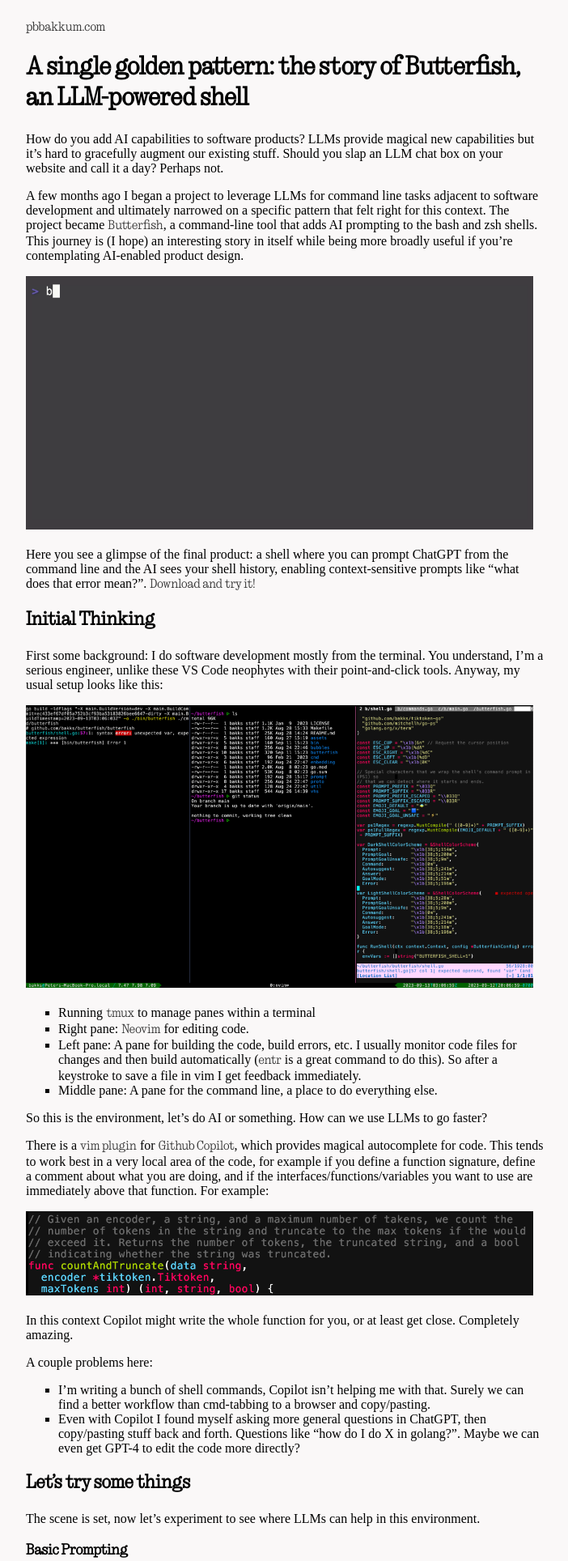
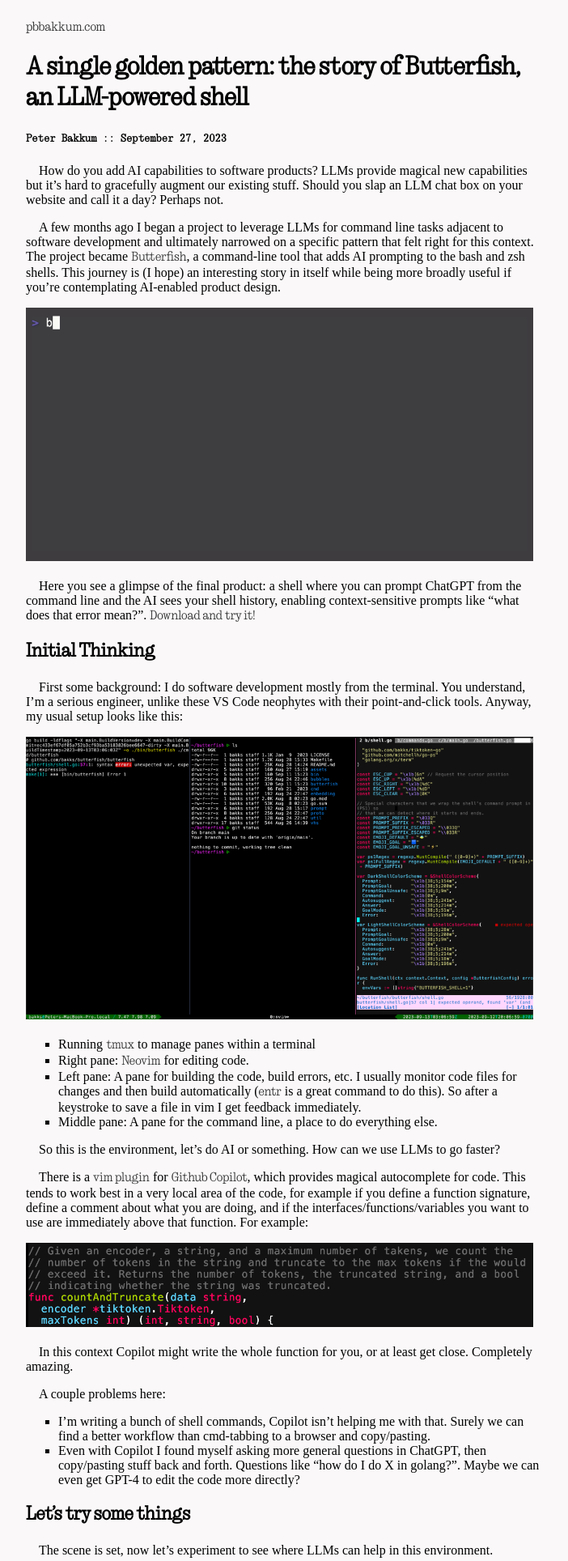
Before and after one commit to bakks/bakks.github.io, a PHP site: page /blog/20230927/ in a window 1280 px wide. Shown: the top 1928 px of the page at 81% size, without its empty margins (288-990 px from the left). Run offline with PHP 8.4, Linux system fonts and the light colour scheme.

Commit message:
Minor css tweaks

```diff
--- a/blog/20230927/index.html
+++ b/blog/20230927/index.html
@@ -18,6 +18,7 @@
 <body>
 <a href="http://pbbakkum.com">pbbakkum.com</a>
 <h1>A single golden pattern: the story of Butterfish, an LLM-powered shell</h1>
+<h5 class="subheading">Peter Bakkum :: September 27, 2023</h5>
 <p>How do you add AI capabilities to software products? LLMs provide magical new capabilities but it’s hard to gracefully augment our existing stuff. Should you slap an LLM chat box on your website and call it a day? Perhaps not.</p>
 
 <p>A few months ago I began a project to leverage LLMs for command line tasks adjacent to software development and ultimately narrowed on a specific pattern that felt right for this context. The project became <a href="https://butterfi.sh">Butterfish</a>, a command-line tool that adds AI prompting to the bash and zsh shells. This journey is (I hope) an interesting story in itself while being more broadly useful if you’re contemplating AI-enabled product design.</p>
--- a/blog/style.css
+++ b/blog/style.css
@@ -44,3 +44,9 @@ code {
 li {
   list-style-type: square;
 }
+p {
+  text-indent: 1em;
+}
+.subheading {
+  font-family: NTypeMono, sans-serif;
+}
```
